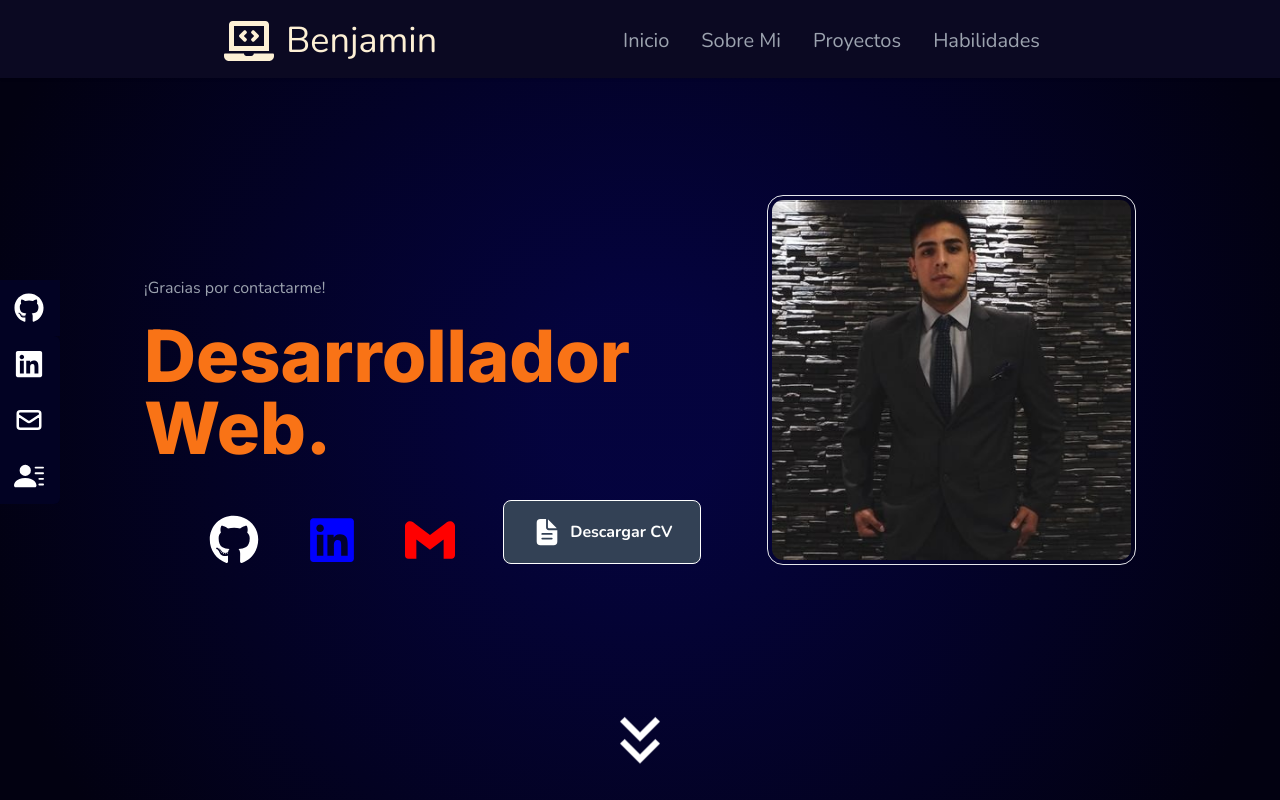
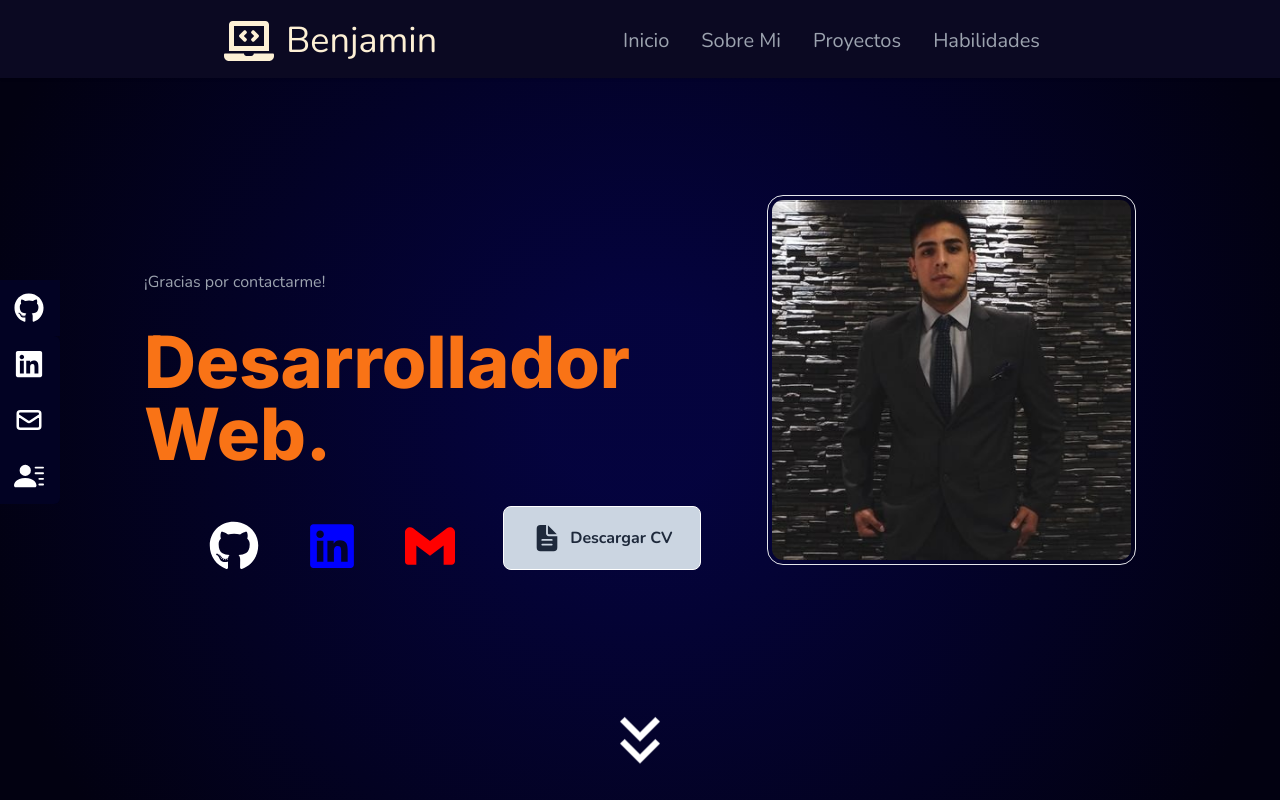
Before and after one commit to benjaminpaez/portfolio, a React (Vite) app: page / in a window 1280 px wide. Shown: the top 800 px of the page. Built offline with nearby package versions, Linux system fonts and the light colour scheme.

Commit message:
changes colors

```diff
--- a/src/components/Home.tsx
+++ b/src/components/Home.tsx
@@ -14,7 +14,7 @@ export const Home = () => {
           ¡Gracias por contactarme!
           </p>
 
-          <h1 className="text-4xl mt-1 sm:text-7xl font-bold text-orange-500 font-secondary py-4">
+          <h1 className="text-5xl mt-4 sm:text-7xl font-bold text-orange-500 font-secondary py-4">
            Desarrollador Web.
           </h1>
 
@@ -22,7 +22,7 @@ export const Home = () => {
             <Social />
 
             <button
-              className="flex items-center gap-2 px-7 py-4  duration-150 bg-gradient-to-b from-[#d0d7de] to-[#afb8c1] font-bold rounded-lg border border-white hover:scale-95 hover:bg-gradient-to-r hover:from-[#033d8b] hover:to-[#0a3069] active:bg-indigo-700 hover:text-black mb-4 bg-slate-700 text-white hover:bg-slate-100"
+              className="flex items-center gap-2 px-7 py-4  duration-150 bg-slate-300  font-bold rounded-lg border border-white hover:scale-95 hover:bg-gradient-to-r hover:from-[#033d8b] hover:to-[#0a3069] active:bg-indigo-700 mb-4  text-slate-800 hover:bg-slate-500 hover:text-slate-100"
               onClick={downloadCV}
             >
               <IoDocumentText size={30} />
```
